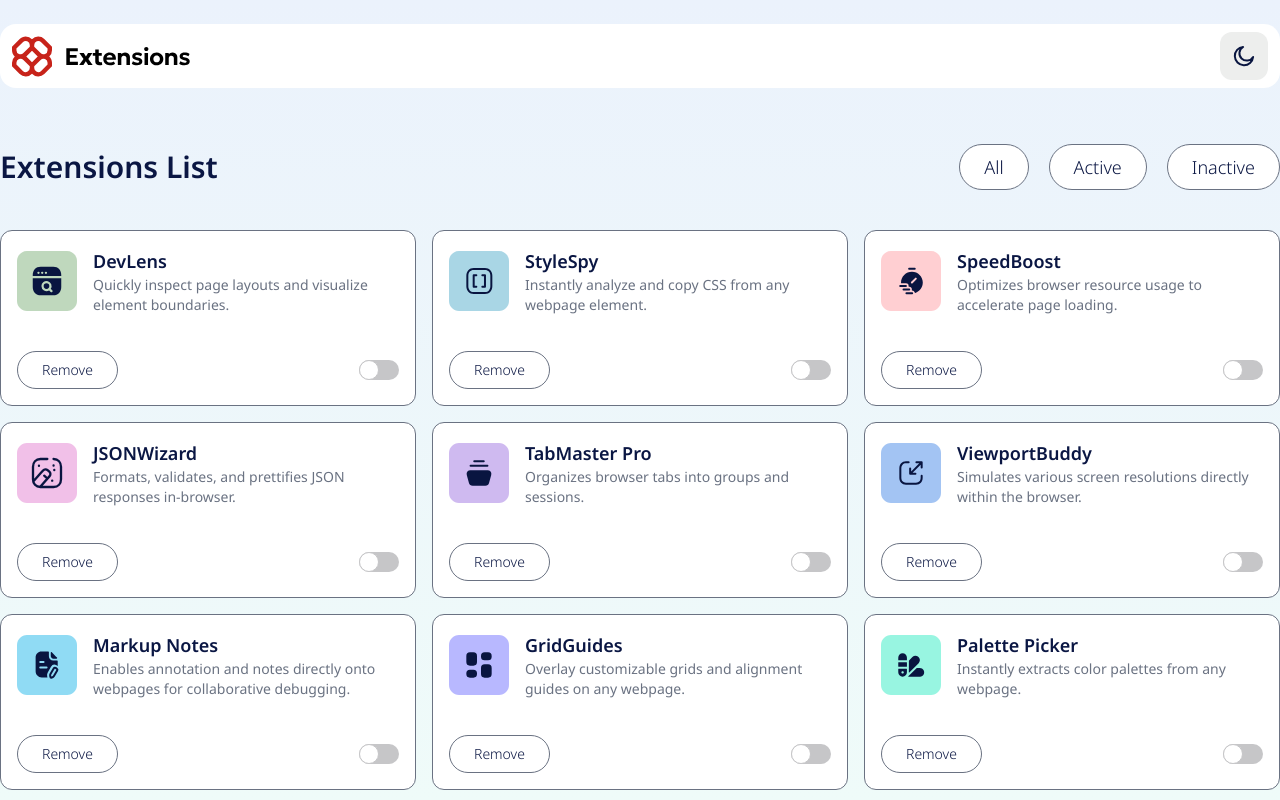
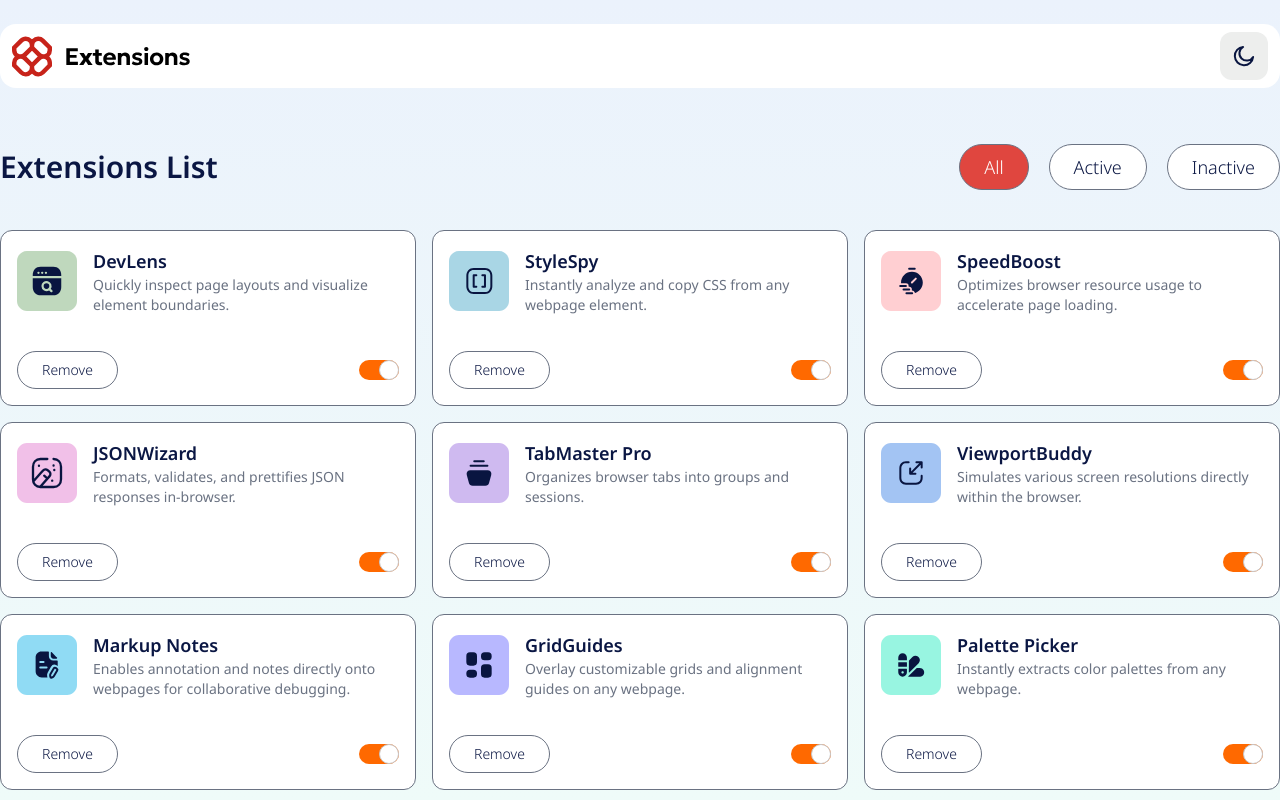
Before and after one commit to ptzburn/extensions, a React (Vite) app: page / in a window 1280 px wide. Shown: the top 800 px of the page. Built offline with nearby package versions, Linux system fonts and the light colour scheme.

Commit message:
raw implementation

```diff
--- a/src/components/Card.jsx
+++ b/src/components/Card.jsx
@@ -1,7 +1,11 @@
 import React from 'react'
 import Switch from './Switch.jsx'
 
-const Card = ({ extension: { iconPath, title, description } }) => {
+const Card = ({
+  extension: { iconPath, title, description },
+  isSelected,
+  onToggle
+}) => {
   return (
     <div className="card">
       <div className="flex flex-row gap-4">
@@ -13,7 +17,7 @@ const Card = ({ extension: { iconPath, title, description } }) => {
       </div>
       <div className="flex flex-row justify-between items-center">
         <button className="remove-button">Remove</button>
-        <Switch />
+        <Switch isSelected={isSelected} onToggle={onToggle} />
       </div>
     </div>
   )
--- a/src/components/ExtensionList.jsx
+++ b/src/components/ExtensionList.jsx
@@ -1,22 +1,60 @@
-import React from 'react'
+import React, { useState } from 'react'
 import Card from './Card.jsx'
 import extensions from '../assets/extensions.js'
 
 const ExtensionList = () => {
+  const [filter, setFilter] = useState('all')
+
+  const initialStates = extensions.reduce(
+    (acc, extension) => ({ ...acc, [extension.id]: true }),
+    {}
+  )
+  const [states, setStates] = useState(initialStates)
+
+  const toggle = id => {
+    setStates(prevState => ({ ...prevState, [id]: !prevState[id] }))
+  }
+
+  const filteredExtensions = extensions.filter(extension => {
+    if (filter === 'all') return true
+    if (filter === 'active') return states[extension.id]
+    if (filter === 'inactive') return !states[extension.id]
+  })
+
   return (
     <>
       <div className="flex flex-col md:flex-row w-xs md:w-xl lg:w-7xl md:justify-between items-center mt-12 md:mt-14">
         <h1>Extensions List</h1>
         <div className="flex">
-          <button className="sort-button mr-5">All</button>
-          <button className="sort-button mr-5">Active</button>
-          <button className="sort-button">Inactive</button>
+          <button
+            className={`sort-button dark:text-white mr-5 ${filter === 'all' ? 'dark:bg-[#f35c51] bg-[#e0463f] text-white' : 'bg-white dark:bg-[#1f2535] text-[#0a1643] dark:hover:bg-[#525868] hover:bg-[#f6fafb]'}`}
+            onClick={() => setFilter('all')}
+          >
+            All
+          </button>
+          <button
+            className={`sort-button dark:text-white mr-5 ${filter === 'active' ? 'dark:bg-[#f35c51] bg-[#e0463f] text-white' : 'bg-white dark:bg-[#1f2535] text-[#0a1643] dark:hover:bg-[#525868] hover:bg-[#f6fafb]'}`}
+            onClick={() => setFilter('active')}
+          >
+            Active
+          </button>
+          <button
+            className={`sort-button dark:text-white ${filter === 'inactive' ? 'dark:bg-[#f35c51] bg-[#e0463f] text-white' : 'bg-white dark:bg-[#1f2535] text-[#0a1643] dark:hover:bg-[#525868] hover:bg-[#f6fafb]'}`}
+            onClick={() => setFilter('inactive')}
+          >
+            Inactive
+          </button>
         </div>
       </div>
       <div className="mt-10 w-full max-w-xs md:max-w-xl lg:max-w-7xl mx-auto">
         <ul>
-          {extensions.map(extension => (
-            <Card key={extension.id} extension={extension} />
+          {filteredExtensions.map(extension => (
+            <Card
+              key={extension.id}
+              extension={extension}
+              isSelected={states[extension.id]}
+              onToggle={() => toggle(extension.id)}
+            />
           ))}
         </ul>
       </div>
--- a/src/components/Switch.jsx
+++ b/src/components/Switch.jsx
@@ -1,10 +1,9 @@
-import React, { useState } from 'react'
+import React from 'react'
 
-const Switch = () => {
-  const [isSelected, setIsSelected] = useState(false)
+const Switch = ({ isSelected, onToggle }) => {
   return (
     <button
-      onClick={() => setIsSelected(!isSelected)}
+      onClick={onToggle}
       className={`flex w-10 h-5 rounded-full transition-all duration-500 ${isSelected ? 'bg-orange-500' : 'dark:bg-gray-600 bg-[#c6c6c8]'}`}
     >
       <span
--- a/src/index.css
+++ b/src/index.css
@@ -66,11 +66,9 @@
     }
 
     .sort-button {
-        @apply  text-[#0a1643] dark:text-white border border-gray-500 text-lg font-light
+        @apply  border border-gray-500 text-lg font-light
                 text-center flex items-center justify-center
-                bg-white dark:bg-[#1f2535]
                 px-6 py-2 rounded-3xl
-                dark:hover:bg-[#525868] hover:bg-[#f6fafb] dark:active:bg-[#f35c51] active:bg-[#e0463f]
                 cursor-pointer;
     }
 
```
